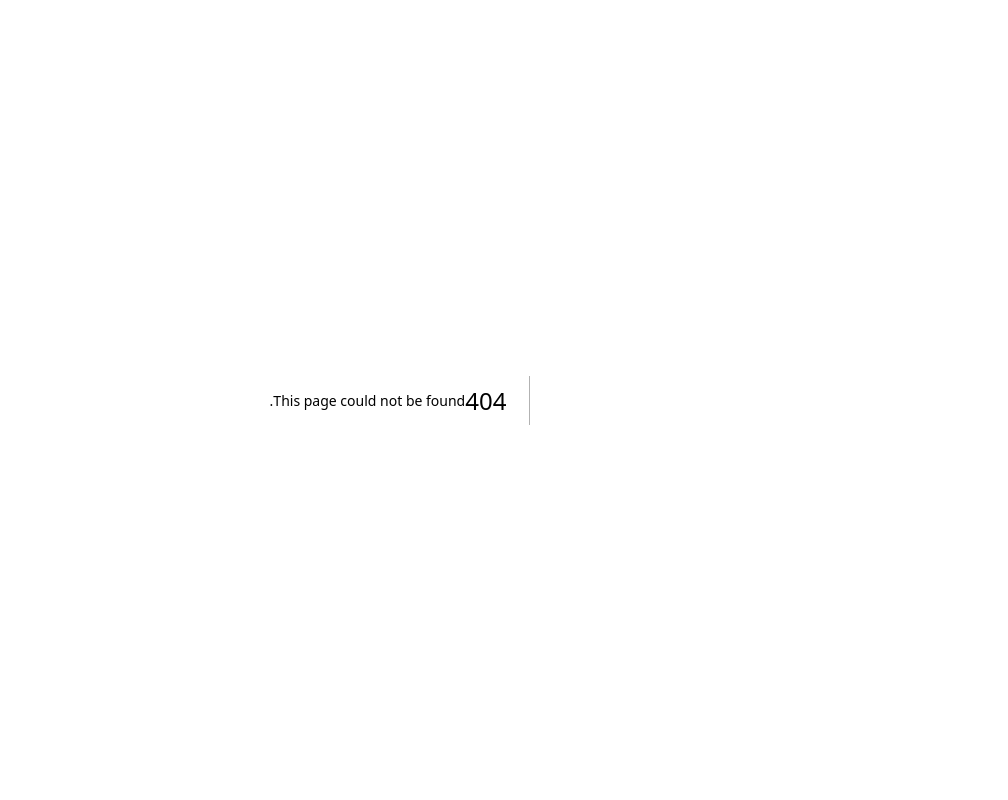
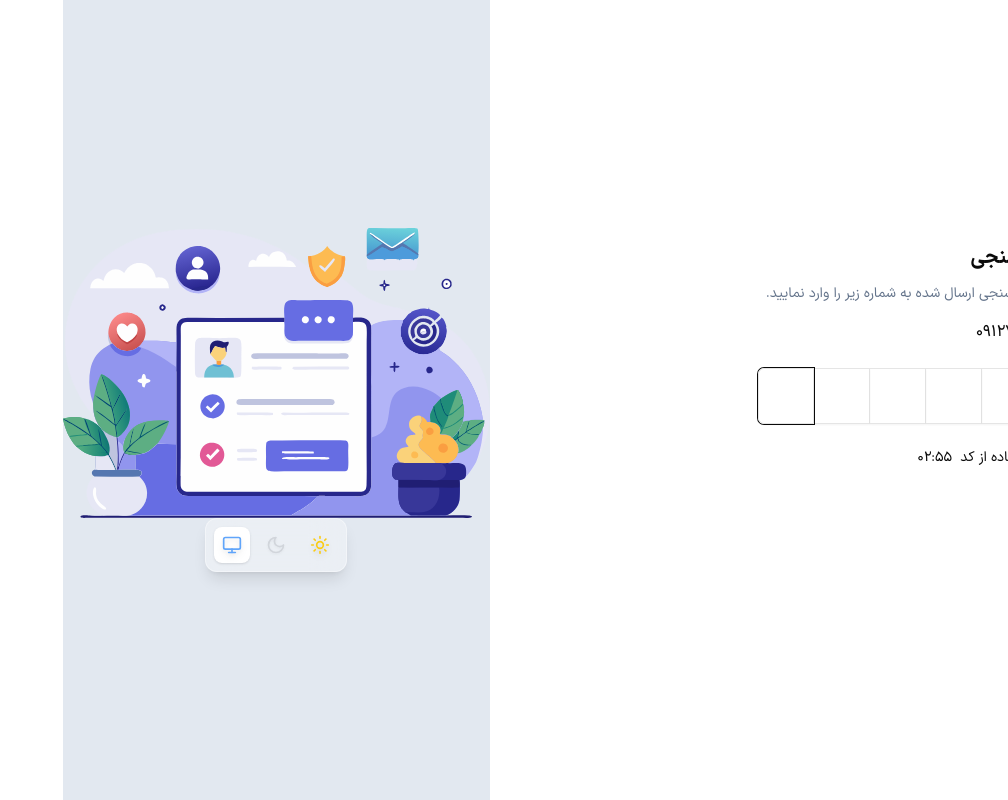
Before and after one commit to hamedeslami/nextjs-shadcn-config, a Next.js app: page /auth/verification-code in a window 1280 px wide. Before the commit this address had no page. Shown: the whole page, without its empty margins (272-1280 px from the left). Built offline with nearby package versions, Linux system fonts and the light colour scheme.

Commit message:
change otp name

```diff
--- a/app/auth/forgot-password/layout.tsx
+++ b/app/auth/forgot-password/layout.tsx
@@ -1,5 +1,4 @@
 import type { Metadata } from "next";
-import Image from "next/image";
 
 export const metadata: Metadata = {
   title: "بازنشانی رمز",
--- a/app/auth/login/layout.tsx
+++ b/app/auth/login/layout.tsx
@@ -1,5 +1,4 @@
 import type { Metadata } from "next";
-import Image from "next/image";
 
 export const metadata: Metadata = {
   title: "ورود",
--- a/app/auth/otp/page.tsx
+++ /dev/null
@@ -1,7 +0,0 @@
-"use client";
-
-import FormOTP from "@/components/Auth/Otp";
-
-export default function Otp() {
-  return <FormOTP />;
-}
--- a/app/auth/signup/layout.tsx
+++ b/app/auth/signup/layout.tsx
@@ -1,5 +1,4 @@
 import type { Metadata } from "next";
-import Image from "next/image";
 
 export const metadata: Metadata = {
   title: "ثبت نام",
--- a/app/auth/otp/layout.tsx
+++ b/app/auth/verification-code/layout.tsx
@@ -1,8 +1,7 @@
 import type { Metadata } from "next";
-import Image from "next/image";
 
 export const metadata: Metadata = {
-  title: "ورود",
+  title: "کد اعتبار سنجی",
   description: "Generated by create next app"
 };
 
--- /dev/null
+++ b/app/auth/verification-code/page.tsx
@@ -0,0 +1,7 @@
+"use client";
+
+import VerificationCodeForm from "@/components/Auth/VerificationCode";
+
+export default function VerificationCode() {
+  return <VerificationCodeForm />;
+}
--- a/components/Auth/Otp/otpSchema.ts
+++ /dev/null
@@ -1,8 +0,0 @@
-import { z } from "zod"
-import OTP_MESSAGES from "./message"
-
-export const OtpSchema = z.object({
-    pin: z.string().min(6, {
-      message: OTP_MESSAGES['otpNotValid'],
-    }),
-  })
--- a/components/Auth/Signup/index.tsx
+++ b/components/Auth/Signup/index.tsx
@@ -13,7 +13,7 @@ import {
 } from "@/components/ui/form";
 import InputIcons from "@/components/ui/wrappers/inputIcons";
 import { Lock, User, AtSign, Phone } from "lucide-react";
-import { SignupSchema } from "./SignupSchema";
+import { SignupSchema } from "./signupSchema";
 import SIGNUP_MESSAGES from "./message";
 import Link from "next/link";
 
--- a/components/Auth/Otp/index.tsx
+++ b/components/Auth/VerificationCode/index.tsx
@@ -1,3 +1,4 @@
+import { useState } from "react";
 import { z } from "zod";
 import { zodResolver } from "@hookform/resolvers/zod";
 import { useForm } from "react-hook-form";
@@ -13,10 +14,9 @@ import {
   InputOTPGroup,
   InputOTPSlot
 } from "@/components/ui/input-otp";
-import { OtpSchema } from "./otpSchema";
+import { verificationCodeSchema } from "./verificationCodeSchema";
 import { Button } from "@/components/ui/button";
 import { toast } from "sonner";
-import { useState } from "react";
 import Countder from "./counter";
 import {
   Tooltip,
@@ -25,18 +25,18 @@ import {
   TooltipTrigger
 } from "@/components/ui/tooltip";
 import { PenLine } from "lucide-react";
-import OTP_MESSAGES from "./message";
+import VERIFICATION_CODE_MESSAGES from "./message";
 
-export default function FormOTP() {
+export default function VerificationCodeForm() {
   const [reset, setReset] = useState(false);
-  const form = useForm<z.infer<typeof OtpSchema>>({
-    resolver: zodResolver(OtpSchema),
+  const form = useForm<z.infer<typeof verificationCodeSchema>>({
+    resolver: zodResolver(verificationCodeSchema),
     defaultValues: {
       pin: ""
     }
   });
 
-  const onSubmit = (data: z.infer<typeof OtpSchema>) => {
+  const onSubmit = (data: z.infer<typeof verificationCodeSchema>) => {
     console.log("otp code", data);
     toast.error("کد یکبار مصرف ارسال شده اشتباه می باشد.");
   };
@@ -49,9 +49,9 @@ export default function FormOTP() {
   return (
     <>
       <div className="mb-4">
-        <h1 className="font-bold text-xl">{OTP_MESSAGES["title"]}</h1>
+        <h1 className="font-bold text-xl">{VERIFICATION_CODE_MESSAGES["title"]}</h1>
         <p className="mt-3 text-slate-500 text-sm">
-          {OTP_MESSAGES["description"]}
+          {VERIFICATION_CODE_MESSAGES["description"]}
         </p>
         <div className="flex flex-row gap-2 mt-4">
           <TooltipProvider>
@@ -62,7 +62,7 @@ export default function FormOTP() {
                   className="text-blue-500 dark:text-blue-200"
                 />
               </TooltipTrigger>
-              <TooltipContent>{OTP_MESSAGES["editPhoneNumber"]}</TooltipContent>
+              <TooltipContent>{VERIFICATION_CODE_MESSAGES["editPhoneNumber"]}</TooltipContent>
             </Tooltip>
           </TooltipProvider>
 
@@ -107,17 +107,17 @@ export default function FormOTP() {
                 onClick={sendHandler}
                 className="cursor-pointer text-sm text-blue-500 dark:text-blue-200"
               >
-                {OTP_MESSAGES["sendAgain"]}
+                {VERIFICATION_CODE_MESSAGES["sendAgain"]}
               </div>
             ) : (
               <div className="flex flex-row gap-2 justify-around text-sm">
-                {OTP_MESSAGES["timer"]}
+                {VERIFICATION_CODE_MESSAGES["timer"]}
                 <Countder initialSeconds={180} setReset={setReset} />
               </div>
             )}
           </div>
 
-          <Button type="submit">{OTP_MESSAGES["submit"]}</Button>
+          <Button type="submit">{VERIFICATION_CODE_MESSAGES["submit"]}</Button>
         </form>
       </Form>
     </>
--- a/components/Auth/Otp/message.ts
+++ b/components/Auth/VerificationCode/message.ts
@@ -1,4 +1,4 @@
-const OTP_MESSAGES : { [key: string]: string } = Object.freeze({
+const VERIFICATION_CODE_MESSAGES : { [key: string]: string } = Object.freeze({
     title: "کد اعتبار سنجی",
     description: "لطفا کد اعتبار سنجی ارسال شده به شماره زیر را وارد نمایید.",
     sendAgain: "ارسال مجدد کد اعتبار سنجی",
@@ -9,4 +9,4 @@ const OTP_MESSAGES : { [key: string]: string } = Object.freeze({
     editPhoneNumber: "ویرایش شماره تلفن همراه",
 });
 
-export default OTP_MESSAGES;
+export default VERIFICATION_CODE_MESSAGES;
--- /dev/null
+++ b/components/Auth/VerificationCode/verificationCodeSchema.ts
@@ -0,0 +1,8 @@
+import { z } from "zod"
+import VERIFICATION_CODE_MESSAGES from "./message"
+
+export const verificationCodeSchema = z.object({
+    pin: z.string().min(6, {
+      message: VERIFICATION_CODE_MESSAGES['otpNotValid'],
+    }),
+  })
```
Also changed, not shown: components/Auth/VerificationCode/counter.tsx (renamed from components/Auth/Otp/counter.tsx).
